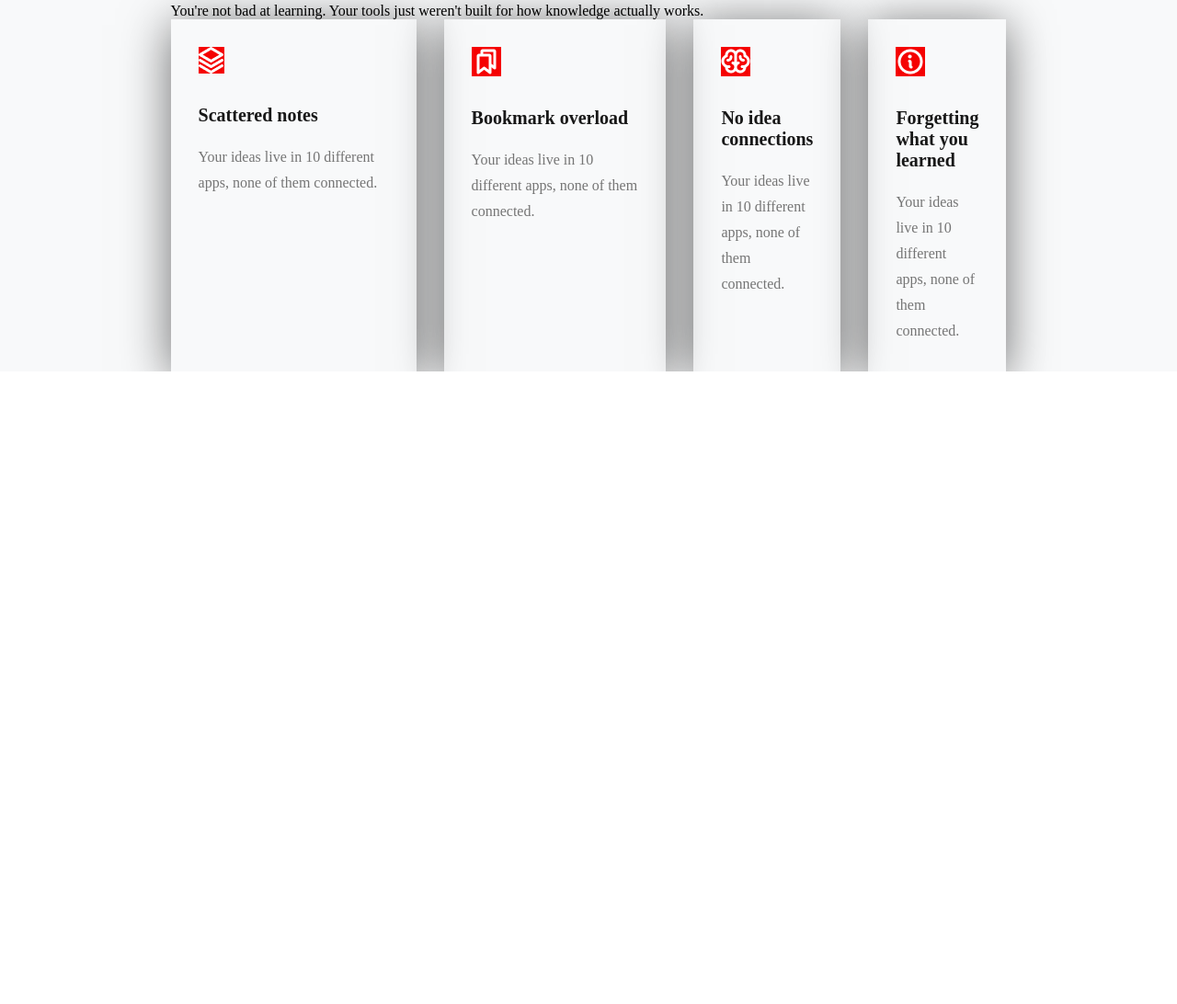
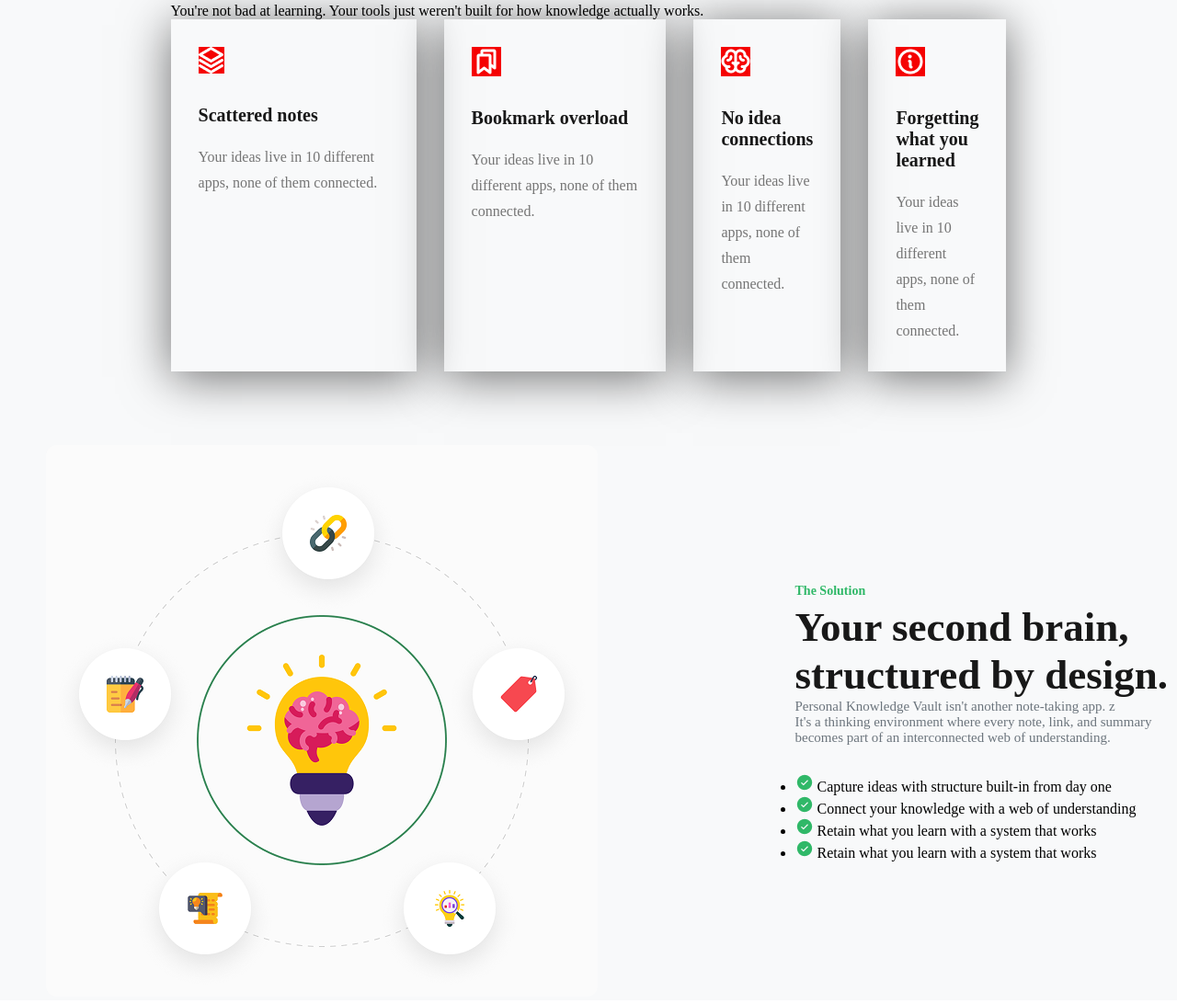
Before and after one commit to mdhimu0513/A1-b13, a plain HTML site: page index.html in a window 1280 px wide. Shown: the part 1212-2304 px from the top of the page at 92% size. Before the commit the page ends 1616 px from the top, so only its background shows below. Drawn offline with Linux system fonts and the light colour scheme.

Commit message:
second brain section is ready

```diff
--- a/index.html
+++ b/index.html
@@ -111,6 +111,32 @@ you learned</h3>
         </div>
        </section>
 
+       <section id="hero">
+        <div class="hero-image">
+                <img src="assets/knowledge.png" alt="">
+
+            </div>
+        <div class="hero-content">
+            <h6>The Solution</h6>
+            <h1>Your second brain,<br>
+structured by design.</h1>
+<p>Personal Knowledge Vault isn't another note-taking app. z <br>It's a thinking environment where every note, link, and summary <br>becomes part of an interconnected web of understanding.</p>
+    <div>
+        <ul>
+            <li>
+              <img src="assets/CheckCircle.png" alt=""> Capture ideas with structure built-in from day one</li>
+            <li>
+                <img src="assets/CheckCircle.png" alt=""> Connect your knowledge with a web of understanding</li>
+            <li>
+                <img src="assets/CheckCircle.png" alt=""> Retain what you learn with a system that works</li>
+            <li>
+                <img src="assets/CheckCircle.png" alt=""> Retain what you learn with a system that works</li>
+        </ul>
+    </div>
+        </div>
+
+       </section>
+
     </header>
 
 </body>
--- a/style.css
+++ b/style.css
@@ -186,3 +186,47 @@ nav .menu a{
     cursor: pointer;
 
 }
+.second-brain h6{
+   padding-top: 20px;
+    font-size: 14px;
+    margin: 0 auto;
+    text-align: center;}
+
+#hero{
+    margin: 80px 10px 10px 50px;
+    display: flex;
+    text-align: 0 auto;
+justify-content: space-between;
+align-items: center;
+vertical-align: middle;
+
+}
+#hero .hero-content{
+    max-width: 585px;
+}
+
+#hero .hero-content h6{
+    text-align: auto;
+    font-size: 14px;
+    font-weight: 600px;
+    color: #30B868;
+    margin-bottom: 5px;
+
+
+}
+#hero .hero-content h1{
+    font-size:45px;
+    font-weight: bold;
+    color: #181818;
+    margin-bottom: 20;
+
+}
+#hero .hero-content p{
+    font-size: 15px;
+    color: #6c757d;
+    margin-bottom: 30px;
+}
+#hero .hero-content .ul{
+    list-style: none;
+    padding: 0;
+    margin: 0;
```
